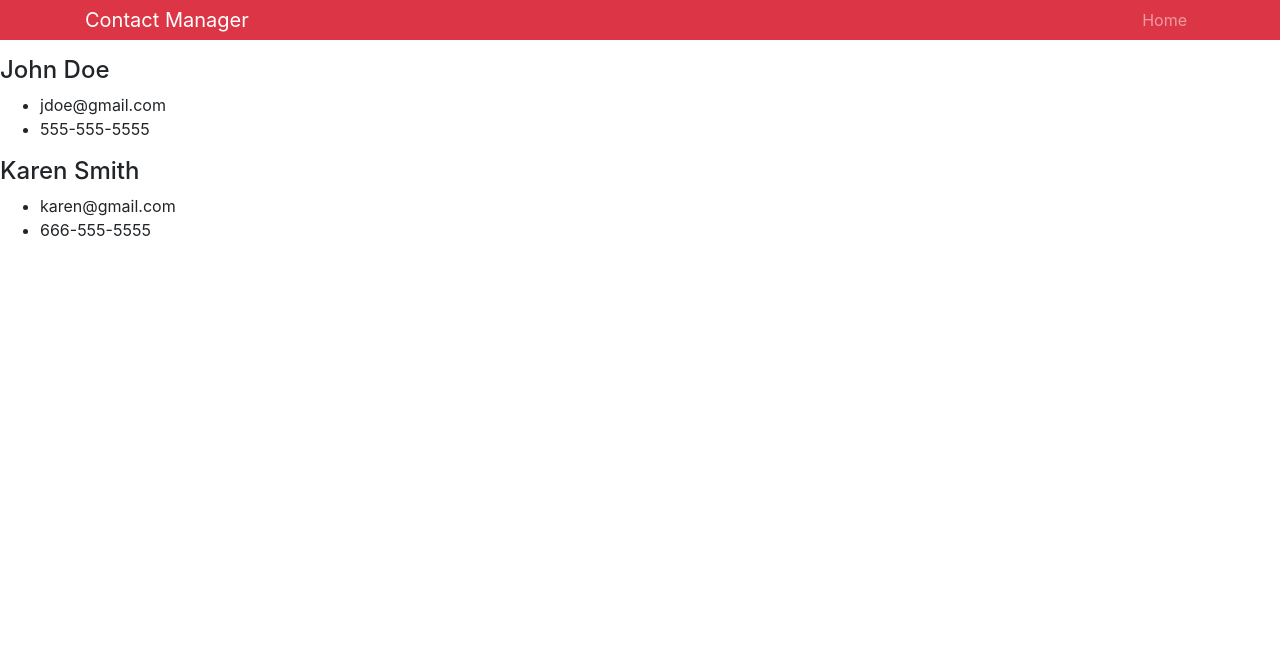
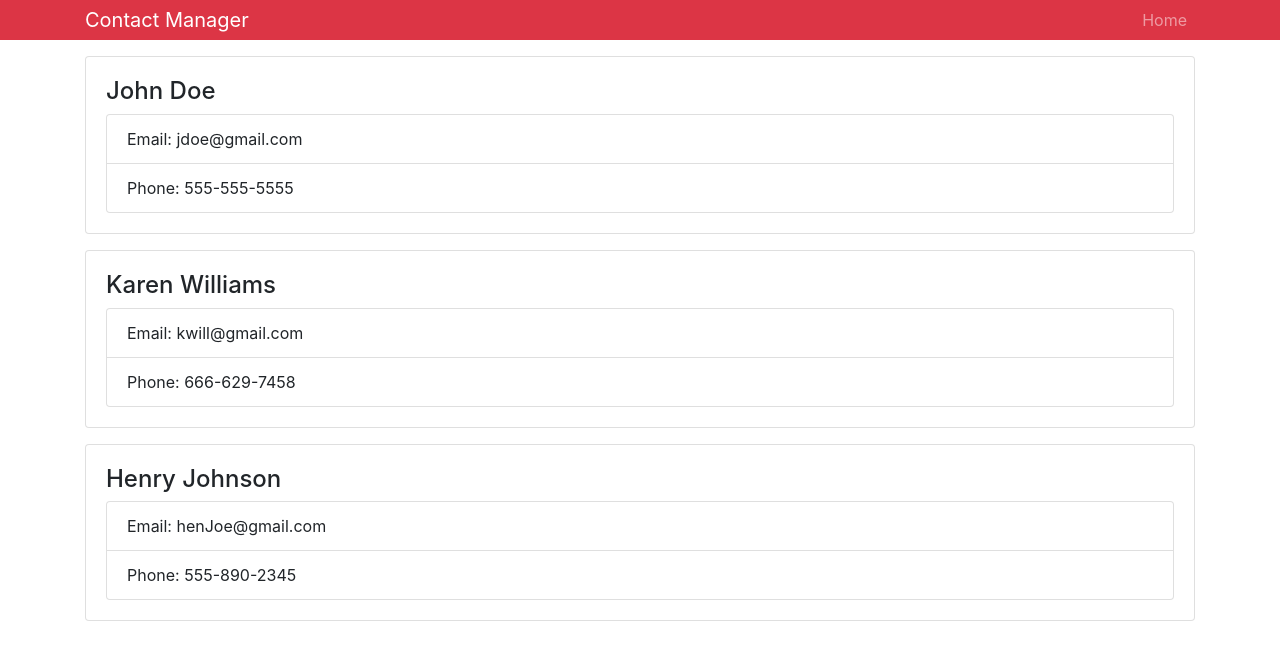
Before and after one commit to cwooz/reactContactManager, a React (Create React App) app: page / in a window 1280 px wide. Shown: the top 660 px of the page. Built offline with nearby package versions, Linux system fonts and the light colour scheme.

Commit message:
contact component

```diff
--- a/src/App.js
+++ b/src/App.js
@@ -1,5 +1,5 @@
 import React, { Component } from 'react';
-import Contact from './components/Contact';
+import Contacts from './components/Contacts';
 import Header from './components/Header';
 
 import 'bootstrap/dist/css/bootstrap.min.css';
@@ -10,12 +10,9 @@ class App extends Component {
     return (
       <div className="App">
         <Header branding="Contact Manager" />
-        <Contact name="John Doe" email="jdoe@gmail.com" phone="555-555-5555" />
-        <Contact
-          name="Karen Smith"
-          email="karen@gmail.com"
-          phone="666-555-5555"
-        />
+        <div className="container">
+          <Contacts />
+        </div>
       </div>
     );
   }
--- a/src/components/Contact.js
+++ b/src/components/Contact.js
@@ -3,13 +3,14 @@ import PropTypes from 'prop-types';
 
 class Contact extends Component {
   render() {
-    const { name, email, phone } = this.props;
+    const { name, email, phone } = this.props.contact;
+
     return (
-      <div>
+      <div className="card card-body mb-3">
         <h4>{name}</h4>
-        <ul>
-          <li>{email}</li>
-          <li>{phone}</li>
+        <ul className="list-group">
+          <li className="list-group-item">Email: {email}</li>
+          <li className="list-group-item">Phone: {phone}</li>
         </ul>
       </div>
     );
@@ -17,9 +18,7 @@ class Contact extends Component {
 }
 
 Contact.propTypes = {
-  name: PropTypes.string.isRequired,
-  email: PropTypes.string.isRequired,
-  phone: PropTypes.string.isRequired
+  contact: PropTypes.object.isRequired
 };
 
 export default Contact;
--- /dev/null
+++ b/src/components/Contacts.js
@@ -0,0 +1,41 @@
+import React, { Component } from 'react';
+import Contact from './Contact';
+
+class Contacts extends Component {
+  state = {
+    contacts: [
+      {
+        id: 1,
+        name: 'John Doe',
+        email: 'jdoe@gmail.com',
+        phone: '555-555-5555'
+      },
+      {
+        id: 2,
+        name: 'Karen Williams',
+        email: 'kwill@gmail.com',
+        phone: '666-629-7458'
+      },
+      {
+        id: 3,
+        name: 'Henry Johnson',
+        email: 'henJoe@gmail.com',
+        phone: '555-890-2345'
+      }
+    ]
+  };
+
+  render() {
+    const { contacts } = this.state;
+
+    return (
+      <div>
+        {contacts.map(contact => (
+          <Contact key={contact.id} contact={contact} />
+        ))}
+      </div>
+    );
+  }
+}
+
+export default Contacts;
```
